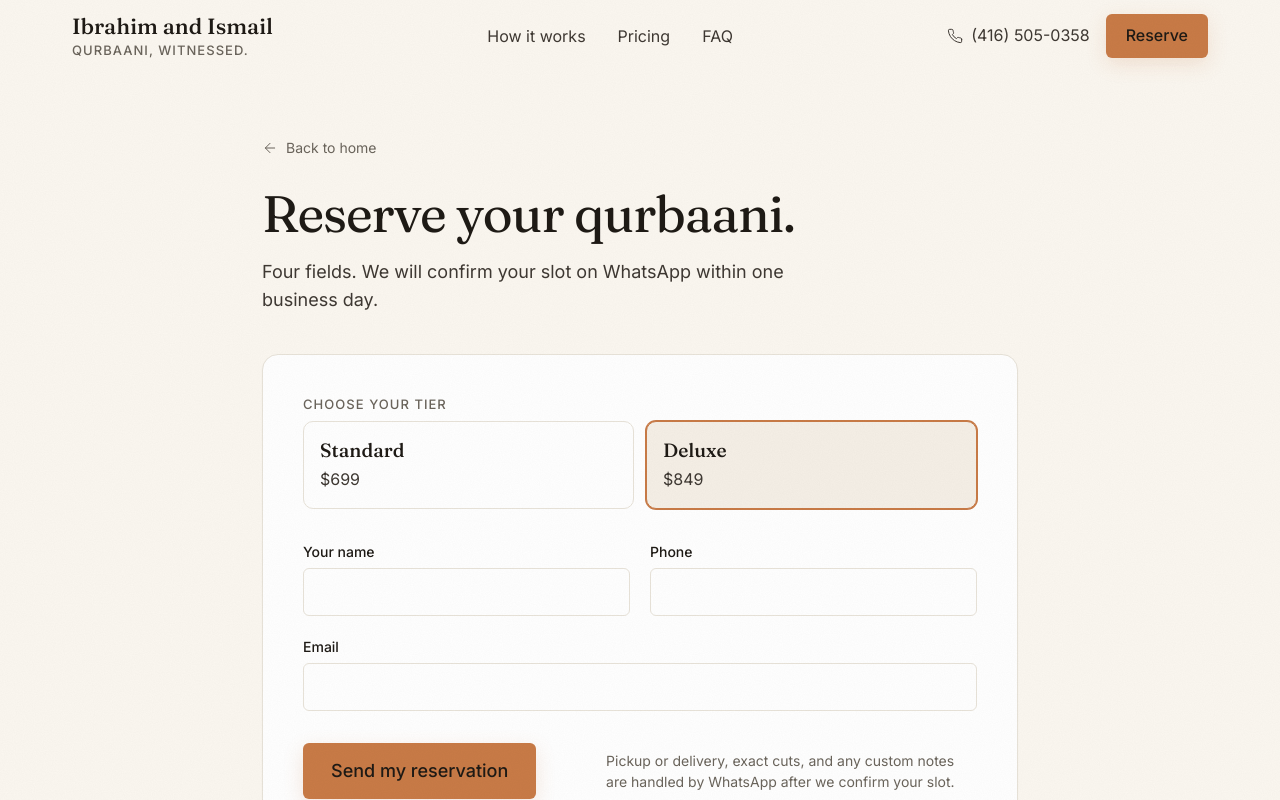
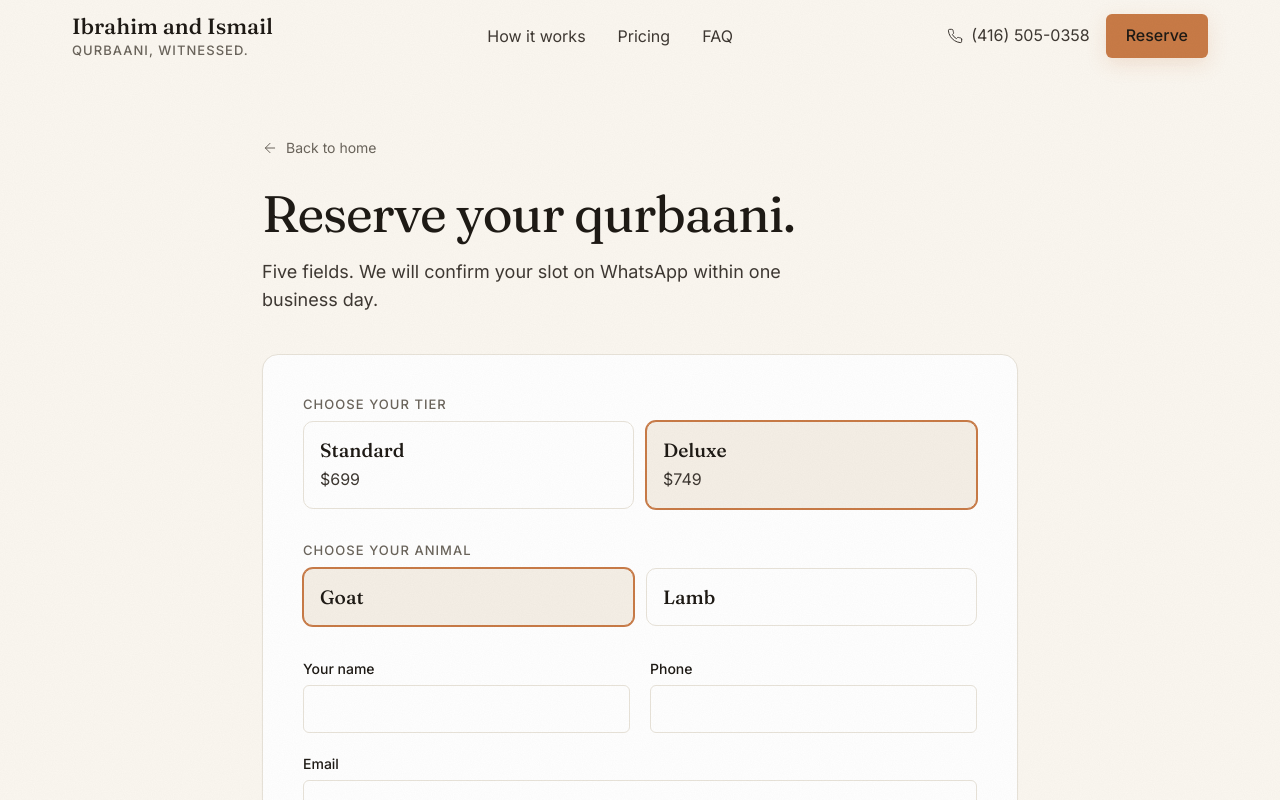
Before and after one commit to delawalamarketing/ibrahimandismail-udhiya, a Next.js app: page /reserve in a window 1280 px wide. Shown: the top 800 px of the page. Built offline with nearby package versions, Linux system fonts and the light colour scheme; no server answers.

Commit message:
Copy tweaks + intent editing

```diff
--- a/app/api/lead/route.ts
+++ b/app/api/lead/route.ts
@@ -22,7 +22,7 @@ export async function POST(req: Request) {
     );
   }
 
-  const { name, phone, email, tier, website } = parsed.data;
+  const { name, phone, email, tier, animal, website } = parsed.data;
   if (website) {
     // Honeypot tripped — silently succeed.
     return NextResponse.json({ ok: true });
@@ -37,6 +37,7 @@ export async function POST(req: Request) {
     `Phone:   ${phone}`,
     `Email:   ${email}`,
     `Tier:    ${tierData.name} (${tierData.priceLabel})`,
+    `Animal:  ${animal}`,
     ``,
     `Reply on WhatsApp or by phone to confirm the slot and arrange pickup/delivery.`,
   ].join("\n");
--- a/app/reserve/ReserveForm.tsx
+++ b/app/reserve/ReserveForm.tsx
@@ -29,10 +29,11 @@ export function ReserveForm({ initialTier = "deluxe" }: Props) {
     formState: { errors },
   } = useForm<LeadInput>({
     resolver: zodResolver(leadSchema),
-    defaultValues: { tier: initialTier, website: "" },
+    defaultValues: { tier: initialTier, animal: "goat", website: "" },
   });
 
   const selectedTier = watch("tier");
+  const selectedAnimal = watch("animal");
 
   const onSubmit = async (data: LeadInput) => {
     setStatus("submitting");
@@ -53,7 +54,7 @@ export function ReserveForm({ initialTier = "deluxe" }: Props) {
       if (!payload || payload.success !== true) {
         throw new Error(payload?.error || "Webhook did not return success: true");
       }
-      track("lead_submit", { tier: data.tier });
+      track("lead_submit", { tier: data.tier, animal: data.animal });
       setStatus("success");
     } catch (err) {
       // Surface the real error in the console so the developer can see what
@@ -139,7 +140,7 @@ export function ReserveForm({ initialTier = "deluxe" }: Props) {
               <div className="mt-8 flex flex-wrap gap-4">
                 <WhatsAppButton
                   location="reserve-success"
-                  message={`Assalamu alaikum, I just reserved a ${selectedTier} qurbaani for ${site.eidDateLabel}.`}
+                  message={`Assalamu alaikum, I just reserved a ${selectedTier} qurbaani (${selectedAnimal === "goat" ? "Goat" : "Lamb"}) for ${site.eidDateLabel}.`}
                 >
                   Message us on WhatsApp
                 </WhatsAppButton>
@@ -183,6 +184,40 @@ export function ReserveForm({ initialTier = "deluxe" }: Props) {
                 {tier.name}
               </span>
               <span className="text-body text-ink-700">{tier.priceLabel}</span>
+            </label>
+          ))}
+        </div>
+      </fieldset>
+
+      <fieldset className="space-y-2 mt-8">
+        <legend className="text-caption font-medium uppercase tracking-[0.08em] text-ink-500">
+          Choose your animal
+        </legend>
+        <div className="mt-3 grid gap-3 sm:grid-cols-2">
+          {[
+            { id: "goat", name: "Goat" },
+            { id: "lamb", name: "Lamb" },
+          ].map((animal) => (
+            <label
+              key={animal.id}
+              className={cn(
+                "flex cursor-pointer flex-col gap-1 rounded-md border p-4",
+                "transition-[background-color,border-color,box-shadow] duration-220 ease-warm",
+                "motion-reduce:transition-none",
+                selectedAnimal === animal.id
+                  ? "border-accent-500 bg-cream-100 ring-1 ring-accent-500"
+                  : "border-ink-100 hover:border-primary-500 hover:bg-cream-50",
+              )}
+            >
+              <input
+                type="radio"
+                value={animal.id}
+                {...register("animal")}
+                className="sr-only"
+              />
+              <span className="font-serif text-heading-md font-medium text-ink-900">
+                {animal.name}
+              </span>
             </label>
           ))}
         </div>
--- a/app/reserve/page.tsx
+++ b/app/reserve/page.tsx
@@ -52,7 +52,7 @@ export default function ReservePage({
               Reserve your qurbaani.
             </h1>
             <p className="text-body-lg text-ink-700 max-w-[52ch]">
-              Four fields. We will confirm your slot on WhatsApp within one business day.
+              Five fields. We will confirm your slot on WhatsApp within one business day.
             </p>
           </header>
 
--- a/components/sections/Hero.tsx
+++ b/components/sections/Hero.tsx
@@ -16,7 +16,7 @@ import { track } from "@/lib/analytics";
 const headline = "Your qurbaani, witnessed. Your intention, honored.";
 
 const subheadline =
-  "From a licensed Ontario farm to your table — and to a GTA refugee family who receives the needy portion, with photo confirmation.";
+  "From a licensed Ontario farm to your table.";
 
 export function Hero() {
   return (
@@ -64,7 +64,7 @@ export function Hero() {
             className="text-caption font-medium uppercase tracking-[0.08em] text-ink-500 animate-fade-up motion-reduce:animate-none [animation-duration:320ms]"
             style={{ animationDelay: "160ms" }}
           >
-            HMA-certified halal <span aria-hidden="true">•</span> Hand-slaughter, no stunning <span aria-hidden="true">•</span> Founded by a Muslim family in Ontario <span aria-hidden="true">•</span> Same-day delivery across the GTA
+            HMA-certified halal <span aria-hidden="true">•</span> Hand-slaughter, no stunning <span aria-hidden="true">•</span> Founded by a Muslim brother in Ontario <span aria-hidden="true">•</span> Same-day delivery across the GTA
           </p>
         </div>
 
--- a/components/sections/HowItWorks.tsx
+++ b/components/sections/HowItWorks.tsx
@@ -16,7 +16,7 @@ const steps = [
   {
     n: 3,
     heading: "Witness or watch",
-    body: "On Eid morning, come to the farm at your scheduled time — or receive the HD video of your named sacrifice within hours.",
+    body: "On Eid morning, come to the farm at your scheduled time — or receive the HD video of your named sacrifice within hours (subject to availability due to government regulations).",
   },
   {
     n: 4,
--- a/components/sections/Pillars.tsx
+++ b/components/sections/Pillars.tsx
@@ -7,12 +7,12 @@ const pillars = [
   {
     icon: Eye,
     heading: "Witnessed",
-    body: "You — or a recorded HD video that includes your name and your intention — are present for the dhabihah. No anonymous ledger entries.",
+    body: "A recorded HD video that includes your name and your intention is provided for the dhabihah. No anonymous ledger entries.",
   },
   {
     icon: Leaf,
     heading: "Local",
-    body: "Animals are raised on licensed Ontario farms. The needy third stays in the GTA, delivered with photo confirmation to families who need it now.",
+    body: "Animals are raised on licensed Ontario farms. Donate the needy third to your choice of organization.",
   },
   {
     icon: Wheat,
--- a/components/sections/ProblemStrip.tsx
+++ b/components/sections/ProblemStrip.tsx
@@ -17,7 +17,7 @@ const cards = [
   {
     icon: Eye,
     heading: "No proof your name was said",
-    body: "When the dhabihah is performed without you present, you receive nothing more than a confirmation text. We think you deserve to see it.",
+    body: "When the dhabihah is performed without you present, you receive nothing more than a confirmation text. We think you deserve to witness it.",
   },
 ];
 
--- a/content/pricing.ts
+++ b/content/pricing.ts
@@ -23,7 +23,7 @@ export const tiers: Tier[] = [
       "A complete qurbaani with your name and your chosen animal, on Day 2 or Day 3 of Eid.",
     features: [
       "Lamb or goat — your choice",
-      "You pick your animal (In-Person or Video Call)",
+      "You pick your animal (In-Person or Video Call) - In-Person is subject to availability",
       "Named dhabihah: your name and intention recited at slaughter",
       "Day 2 or Day 3 of Eid (request your preference)",
       "Butcher cut, food-grade packed",
@@ -34,8 +34,8 @@ export const tiers: Tier[] = [
   {
     id: "deluxe",
     name: "Deluxe",
-    price: 849,
-    priceLabel: "$849",
+    price: 749,
+    priceLabel: "$749",
     promise:
       "The earliest day, your animal, your name, and your cuts — delivered to your door.",
     highlighted: true,
--- a/content/site.ts
+++ b/content/site.ts
@@ -5,7 +5,7 @@ export const site = {
   name: "Ibrahim and Ismail",
   tagline: "Qurbaani, witnessed.",
   shortDescription:
-    "Reserve your qurbaani from a licensed Ontario farm. Witness your sacrifice, receive HD video, and have the needy portion delivered to a GTA refugee family — with photo proof.",
+    "Reserve your qurbaani from a licensed Ontario farm. Witness your sacrifice, receive HD video, and donate the needy portion to your choice of organization.",
   eidDateLabel: "Eid al-Adha 2026",
   eidDateLong: "Wednesday, May 27 through Friday, May 29, 2026 (subject to moon sighting)",
   certifyingBody: "HMA Canada",
--- a/lib/leadSchema.ts
+++ b/lib/leadSchema.ts
@@ -1,6 +1,7 @@
 import { z } from "zod";
 
 export const tierEnum = z.enum(["standard", "deluxe"]);
+export const animalEnum = z.enum(["goat", "lamb"]);
 
 export const leadSchema = z.object({
   name: z.string().min(2, "Please enter your name.").max(100),
@@ -11,6 +12,7 @@ export const leadSchema = z.object({
     .regex(/^[+()\-.\s\d]+$/, "Phone can only contain digits and + ( ) - . space."),
   email: z.string().email("Please enter a valid email address.").max(200),
   tier: tierEnum,
+  animal: animalEnum,
   // Honeypot — must be empty.
   website: z.string().max(0).optional().or(z.literal("")),
 });
```
Also changed, not shown: components/sections/CompareTable.tsx (+5 -5 lines), components/sections/LocalDistribution.tsx (+3 -7 lines), 2 other files (tests, documents, lock files or other folders).
